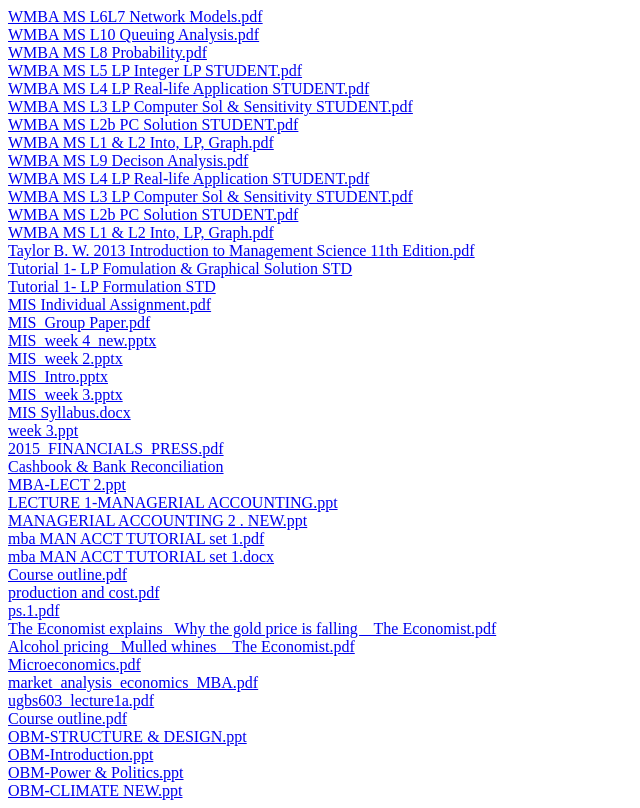
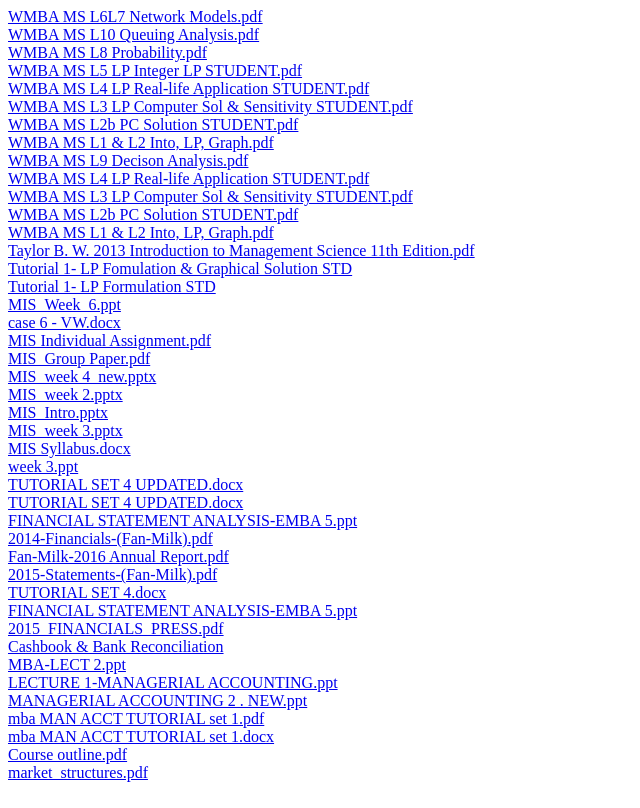
Before and after one commit to ugbsmba/ugbsmba2019.github.io, a plain HTML site: page index.html in a window 1280 px wide. Shown: the whole page, without its empty margins (0-640 px from the left). Drawn offline with Linux system fonts and the light colour scheme.

Commit message:
Updated to include week 7 slides and materials

```diff
--- a/index.html
+++ b/index.html
@@ -14,7 +14,9 @@
 >WMBA MS  L1 & L2 Into, LP, Graph.pdf </a> <br /><a href=https://drive.google.com/uc?id=0B3dFiIvg8rbBcG5waUZneDZpTTQ&export=download
 >Taylor B. W. 2013 Introduction to Management Science 11th Edition.pdf </a> <br /><a href=https://drive.google.com/uc?id=0B3dFiIvg8rbBdm9OWGhYRFdxdlU&export=download
 >Tutorial 1- LP Fomulation & Graphical Solution STD </a> <br /><a href=https://drive.google.com/uc?id=0B3dFiIvg8rbBQTBsUmh3QzVFTEk&export=download
->Tutorial 1- LP Formulation STD </a> <br /><a href=https://drive.google.com/uc?id=0B3dFiIvg8rbBdFFsWWxienJZSWlsMlhKa2djRzBuaWRpLVRj&export=download
+>Tutorial 1- LP Formulation STD </a> <br /><a href=https://drive.google.com/uc?id=0B3dFiIvg8rbBd2ozWXQ0XzRxV0UxSlc1NXM1a2NNOUR6WHVN&export=download
+>MIS_Week_6.ppt </a> <br /><a href=https://drive.google.com/uc?id=0B3dFiIvg8rbBcmYtejJDbHNKNUh1UF9OQnQ0ZE9fZ0dmMHZF&export=download
+>case 6 - VW.docx </a> <br /><a href=https://drive.google.com/uc?id=0B3dFiIvg8rbBdFFsWWxienJZSWlsMlhKa2djRzBuaWRpLVRj&export=download
 >MIS Individual Assignment.pdf </a> <br /><a href=https://drive.google.com/uc?id=0B3dFiIvg8rbBdlU1Sksya01HMXZjOXZTWk90SHRmVGUzV0pn&export=download
 >MIS_Group Paper.pdf </a> <br /><a href=https://drive.google.com/uc?id=0B3dFiIvg8rbBUUs5REg1Ym1YaUU&export=download
 >MIS_week 4_new.pptx </a> <br /><a href=https://drive.google.com/uc?id=0B3dFiIvg8rbBVzZtRk5EX2xjV0E&export=download
@@ -22,7 +24,15 @@
 >MIS_Intro.pptx </a> <br /><a href=https://drive.google.com/uc?id=0B3dFiIvg8rbBeExBNmtiUHVsd1k&export=download
 >MIS_week 3.pptx </a> <br /><a href=https://drive.google.com/uc?id=0B3dFiIvg8rbBMi1hbDZvZDdyWWs&export=download
 >MIS Syllabus.docx </a> <br /><a href=https://drive.google.com/uc?id=0B3dFiIvg8rbBVWlqTXNRaV9zNlE&export=download
->week 3.ppt </a> <br /><a href=https://drive.google.com/uc?id=0B3dFiIvg8rbBWGMyZ2tnVjBqaEE&export=download
+>week 3.ppt </a> <br /><a href=https://drive.google.com/uc?id=12rLmVL2q5xujHtqOwyte2bLW3qID2YnplrET03y-Oy0&export=download
+>TUTORIAL SET 4 UPDATED.docx </a> <br /><a href=https://drive.google.com/uc?id=0B3dFiIvg8rbBb0J6TG5vRFlMWDJjNUs3QVI0LUwxNE9fY0F3&export=download
+>TUTORIAL SET 4 UPDATED.docx </a> <br /><a href=https://drive.google.com/uc?id=0B3dFiIvg8rbBRWVLTXFLMFZuU2RiWHRFUDRJbks1eVRfNXJR&export=download
+>FINANCIAL STATEMENT ANALYSIS-EMBA 5.ppt </a> <br /><a href=https://drive.google.com/uc?id=0B3dFiIvg8rbBTjNnUm50NnU0RFA1dGJfMlJvZ3RYZFVBeVNv&export=download
+>2014-Financials-(Fan-Milk).pdf </a> <br /><a href=https://drive.google.com/uc?id=0B3dFiIvg8rbBTGZoc01QbVdhb1BkcUJNWE1UYTFQUWQ5NldZ&export=download
+>Fan-Milk-2016 Annual Report.pdf </a> <br /><a href=https://drive.google.com/uc?id=0B3dFiIvg8rbBQmNoZlVaeGNacGs2MlRhRnRzVTlkRFJhUDRV&export=download
+>2015-Statements-(Fan-Milk).pdf </a> <br /><a href=https://drive.google.com/uc?id=0B3dFiIvg8rbBR1BIV09VbWxvNzRCd1R2d1k3RWlLUXpSSGI4&export=download
+>TUTORIAL SET 4.docx </a> <br /><a href=https://drive.google.com/uc?id=0B3dFiIvg8rbBMGlEZWdCREpzcmM&export=download
+>FINANCIAL STATEMENT ANALYSIS-EMBA 5.ppt </a> <br /><a href=https://drive.google.com/uc?id=0B3dFiIvg8rbBWGMyZ2tnVjBqaEE&export=download
 >2015_FINANCIALS_PRESS.pdf </a> <br /><a href=https://drive.google.com/uc?id=0B3dFiIvg8rbBWm9tMUlGZ3BCSnM&export=download
 >Cashbook & Bank Reconciliation </a> <br /><a href=https://drive.google.com/uc?id=0B3dFiIvg8rbBVzg3Y0ZvNHp5ZWs&export=download
 >MBA-LECT 2.ppt </a> <br /><a href=https://drive.google.com/uc?id=0B3dFiIvg8rbBTWFaUHdXQTIyTzg&export=download
@@ -30,15 +40,5 @@
 >MANAGERIAL ACCOUNTING 2 . NEW.ppt </a> <br /><a href=https://drive.google.com/uc?id=0B3dFiIvg8rbBbmpsYWZsR2hHcFE&export=download
 >mba MAN ACCT TUTORIAL set 1.pdf </a> <br /><a href=https://drive.google.com/uc?id=0B3dFiIvg8rbBUVZseFh2TEdqMzg&export=download
 >mba MAN ACCT TUTORIAL set 1.docx </a> <br /><a href=https://drive.google.com/uc?id=0B3dFiIvg8rbBTjduOUJhdjhwYUU&export=download
->Course outline.pdf </a> <br /><a href=https://drive.google.com/uc?id=0B3dFiIvg8rbBQjFqTjlHbmxmdnhkLXNLNG82WnVBT21wTFhV&export=download
->production and cost.pdf </a> <br /><a href=https://drive.google.com/uc?id=0B3dFiIvg8rbBdGhQdWlKMVBTVlNxZWxTRU1EdW5rSzBzdmRr&export=download
->ps.1.pdf </a> <br /><a href=https://drive.google.com/uc?id=0B3dFiIvg8rbBVERsV2tIRHNSeWozcUttVGE1dVEtckpvYUdJ&export=download
->The Economist explains_ Why the gold price is falling _ The Economist.pdf </a> <br /><a href=https://drive.google.com/uc?id=0B3dFiIvg8rbBQW1BQ21tMkREM19OR2hfU2lqU0x0aWxJS2Iw&export=download
->Alcohol pricing_ Mulled whines _ The Economist.pdf </a> <br /><a href=https://drive.google.com/uc?id=0B3dFiIvg8rbBeTdxeE5HSzhsZW8&export=download
->Microeconomics.pdf </a> <br /><a href=https://drive.google.com/uc?id=0B3dFiIvg8rbBMWo0YVU2YV9VMFE&export=download
->market_analysis_economics_MBA.pdf </a> <br /><a href=https://drive.google.com/uc?id=0B3dFiIvg8rbBdkt5UEF0NWhsVGs&export=download
->ugbs603_lecture1a.pdf </a> <br /><a href=https://drive.google.com/uc?id=0B3dFiIvg8rbBdldGZmE1M0ppOWs&export=download
->Course outline.pdf </a> <br /><a href=https://drive.google.com/uc?id=0B3dFiIvg8rbBeXRQZHdvQ0FGQjA&export=download
->OBM-STRUCTURE & DESIGN.ppt </a> <br /><a href=https://drive.google.com/uc?id=0B3dFiIvg8rbBazh2QlFlT0RyR0k&export=download
->OBM-Introduction.ppt </a> <br /><a href=https://drive.google.com/uc?id=0B3dFiIvg8rbBN2VJZm9qSWQwcTg&export=download
->OBM-Power & Politics.ppt </a> <br /><a href=https://drive.google.com/uc?id=0B3dFiIvg8rbBczdROGoxTzJJM2c&export=download>OBM-CLIMATE NEW.ppt </a> <br />
+>Course outline.pdf </a> <br /><a href=https://drive.google.com/uc?id=0B3dFiIvg8rbBOFNFcXB2XzdYdmtVRHVjd2pxU05TOEw5dGRN&export=download
+>market_structures.pdf </a> <br />
```
